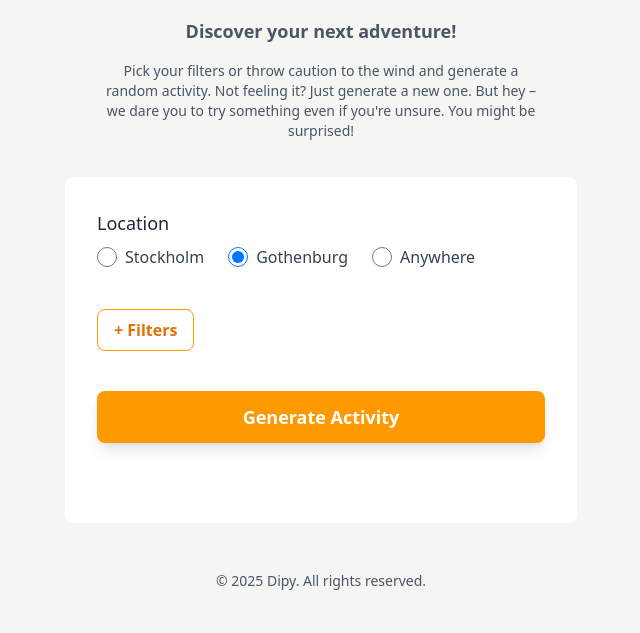
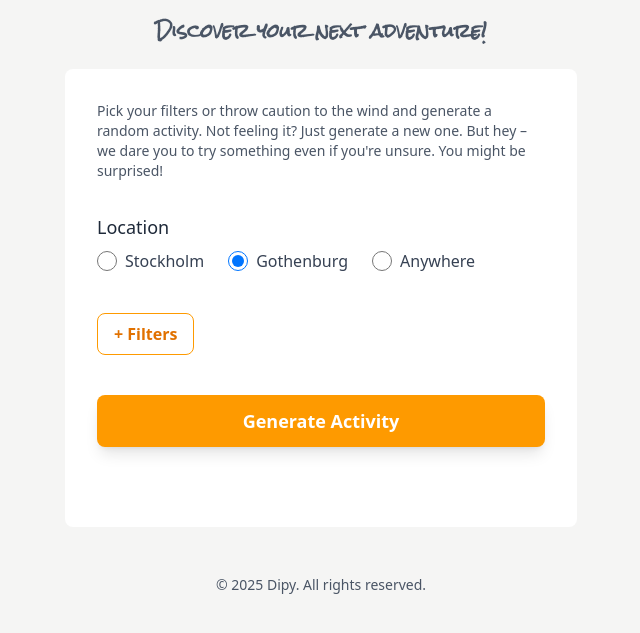
Before and after one commit to estherlindfors/DipyApp, a website: page public/index.html in a window 1280 px wide. Shown: the part 143-776 px from the top of the page, without its empty margins (319-959 px from the left). Drawn offline with Linux system fonts and the light colour scheme.

Commit message:
Changed h2 font and included filter description in the card

```diff
--- a/public/index.html
+++ b/public/index.html
@@ -9,9 +9,11 @@
     <link rel="preconnect" href="https://fonts.googleapis.com">
     <link rel="preconnect" href="https://fonts.gstatic.com" crossorigin>
     <link href="https://fonts.googleapis.com/css2?family=Lilita+One&display=swap" rel="stylesheet">
+    <link href="https://fonts.googleapis.com/css2?family=Rock+Salt&display=swap" rel="stylesheet">
     <link href="css/style.css" rel="stylesheet">
     <style>
 h1 {font-family: "Lilita One";}
+h2 {font-family: "Rock Salt";}
 </style>
 </head>
 <body class="bg-stone-100 font-sans">
@@ -19,18 +21,18 @@ h1 {font-family: "Lilita One";}
     <div class="container mx-auto p-4 min-h-screen flex flex-col items-center pt-10 sm:pt-16">
         <header class="text-center mb-4 sm:mb-4">
             <h1 class="font-lilita text-5xl sm:text-7xl text-amber-500 text-center mb-6 sm:mb-6">DIPY</h1>
-            <p class="text-lg text-gray-600 font-semibold max-w-2xl mx-auto mb-4 sm:mb-4">
+            <h2 class="text-lg text-gray-600 font-semibold max-w-2xl mx-auto mb-2 sm:mb-2">
                 Discover your next adventure!
-            </p>
+            </h2>
+        </header>
+        <main class="w-full max-w-lg"></main>
+        <form id="filter-form" class="w-full max-w-lg bg-white p-6 sm:p-8 rounded-lg">
             <p class="text-sm max-w-md text-gray-600 mb-5">
                 Pick your filters or throw caution to the wind and generate a random activity. Not feeling it? Just generate a new one. But hey – we dare you to try something even if you're unsure. You might be surprised!
               </p>
-        </header>
 
-        <main class="w-full max-w-lg">
-            <form id="filter-form" class="w-full max-w-lg bg-white p-6 sm:p-8 rounded-lg">
                 <!-- Location Filter -->
-                <div class="mb-6">
+                <div class="mb-6 mt-8">
                     <label class="block mb-2 text-lg font-medium text-gray-800">Location</label>
                     <div class="flex flex-col sm:flex-row sm:items-center sm:space-x-6 space-y-2 sm:space-y-0">
                         <label for="loc-stockholm" class="inline-flex items-center cursor-pointer text-gray-700 hover:text-amber-600">
```
Also changed, not shown: public/result.html (+4 -2 lines), public/css/style.css.
